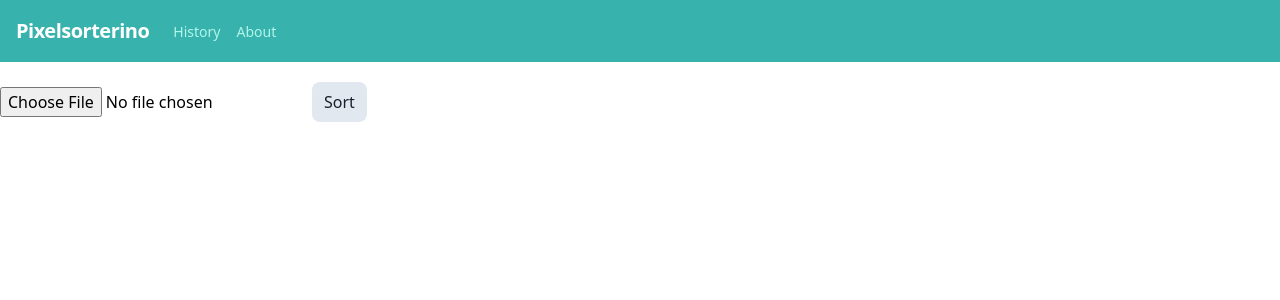
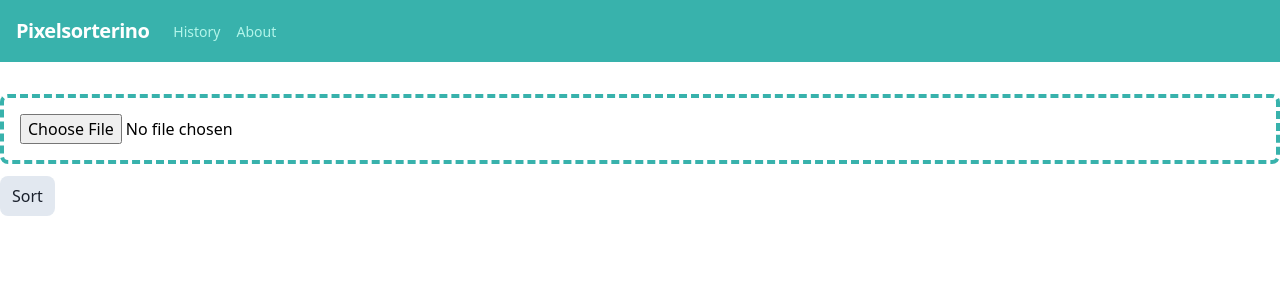
Before and after one commit to okkdev/pixelsorterino, a Nuxt app: page / in a window 1280 px wide. Shown: the top 300 px of the page. Built offline with nearby package versions, Linux system fonts and the light colour scheme.

Commit message:
drag and drop support

```diff
--- a/components/FileSelector.vue
+++ b/components/FileSelector.vue
@@ -1,5 +1,13 @@
 <template>
-  <input type="file" accept="image/*" @change="handleFileChange" />
+  <div>
+    <input
+      type="file"
+      class="border-4 border-dashed border-teal-500 rounded-lg p-4 my-3 w-full text-center"
+      accept="image/jpeg, image/png, image/gif"
+      @change="handleFileChange"
+      @drop="dropFile"
+    />
+  </div>
 </template>
 
 <script>
@@ -9,6 +17,11 @@ export default {
       const reader = new FileReader()
       reader.onload = (ev) => this.$emit('input', ev.target.result)
       reader.readAsDataURL(e.target.files[0])
+    },
+    dropFile(e) {
+      const reader = new FileReader()
+      reader.onload = (ev) => this.$emit('input', ev.target.result)
+      reader.readAsDataURL(e.dataTransfer.files[0])
     }
   }
 }
```
